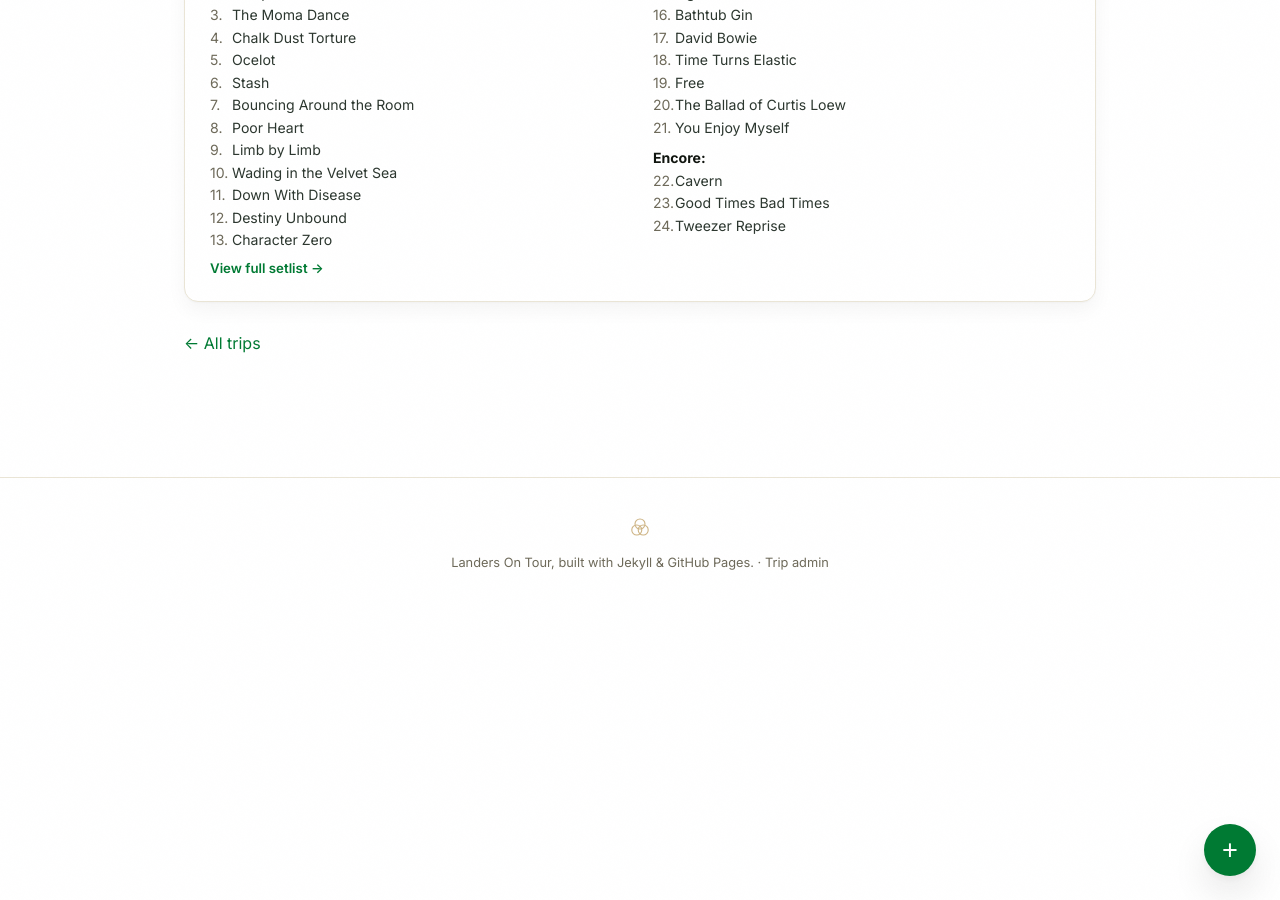
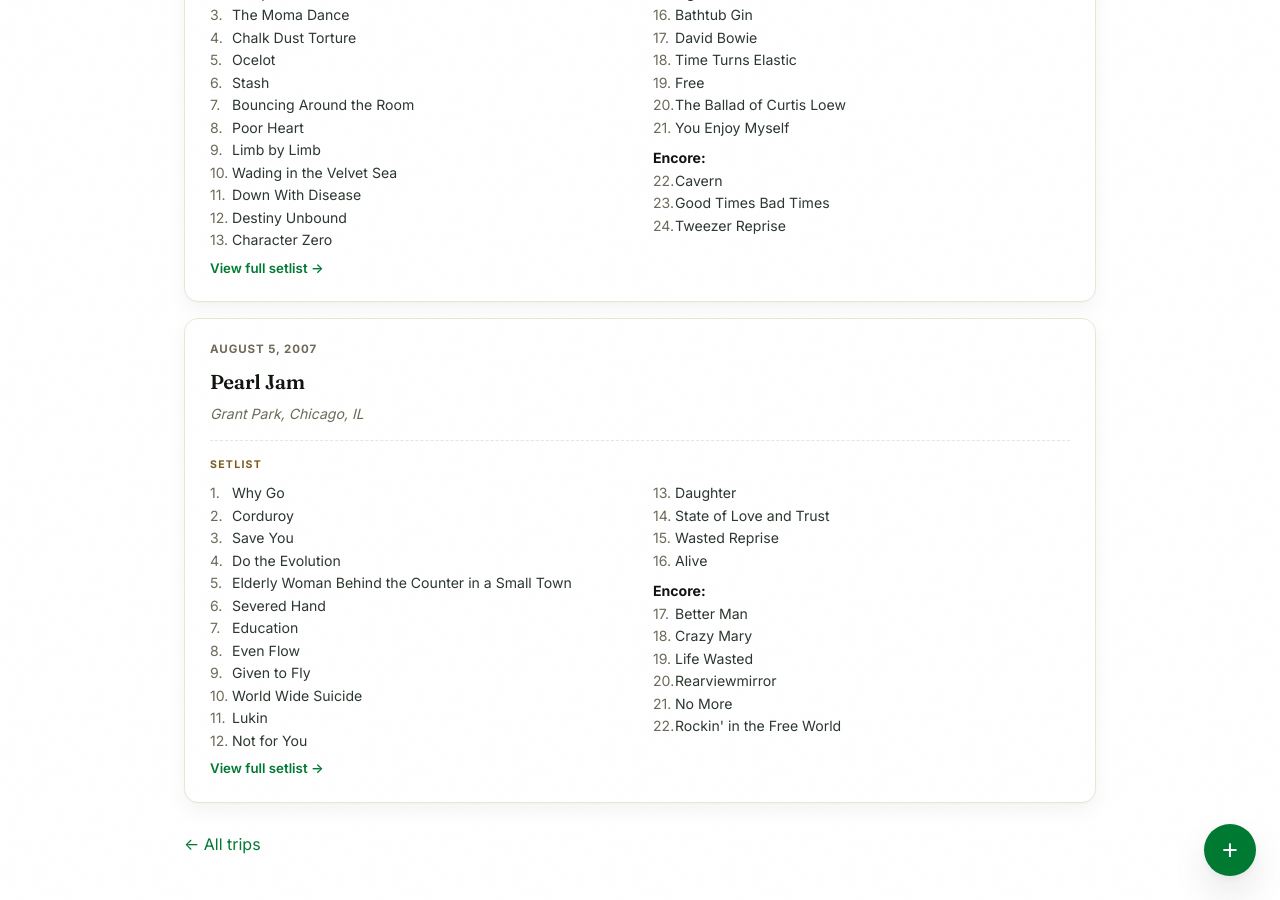
Before and after one commit to bmlanders/adventures, a Jekyll site: the page built from shows/index.html, in a window 1280 px wide and 900 px high, scrolled down 22771 px. Built offline with Jekyll 4.4.1, drawn with Linux system fonts in a browser that asks for light colours; some of the changed text lies outside the part shown.

Commit message:
Log show: Pearl Jam on 2007-08-05

```diff
--- a/shows/index.html
+++ b/shows/index.html
@@ -1503,6 +1503,41 @@
   </div>
 
   <a class="show-trip-link" href="https://www.setlist.fm/setlist/phish/2009/fenway-park-boston-ma-73d65a71.html" target="_blank" rel="noopener">View full setlist &rarr;</a>
+</div>
+
+<div class="show-entry" id="2007-08-05-pearl-jam">
+  <div class="show-date">August 5, 2007</div>
+  <h3>Pearl Jam</h3>
+  <div class="show-venue">Grant Park, Chicago, IL</div>
+  <div class="setlist">
+    <div class="setlist-lbl">Setlist</div>
+    <ol class="setlist-list">
+      <li>Why Go</li>
+      <li>Corduroy</li>
+      <li>Save You</li>
+      <li>Do the Evolution</li>
+      <li>Elderly Woman Behind the Counter in a Small Town</li>
+      <li>Severed Hand</li>
+      <li>Education</li>
+      <li>Even Flow</li>
+      <li>Given to Fly</li>
+      <li>World Wide Suicide</li>
+      <li>Lukin</li>
+      <li>Not for You</li>
+      <li>Daughter</li>
+      <li>State of Love and Trust</li>
+      <li>Wasted Reprise</li>
+      <li>Alive</li>
+      <li class="setlist-set">Encore:</li>
+      <li>Better Man</li>
+      <li>Crazy Mary</li>
+      <li>Life Wasted</li>
+      <li>Rearviewmirror</li>
+      <li>No More</li>
+      <li>Rockin' in the Free World</li>
+    </ol>
+  </div>
+  <a class="show-trip-link" href="https://www.setlist.fm/setlist/pearl-jam/2007/grant-park-chicago-il-73d6bac9.html" target="_blank" rel="noopener">View full setlist &rarr;</a>
 </div>
 <!-- SHOWS_END -->
 </div>
```
